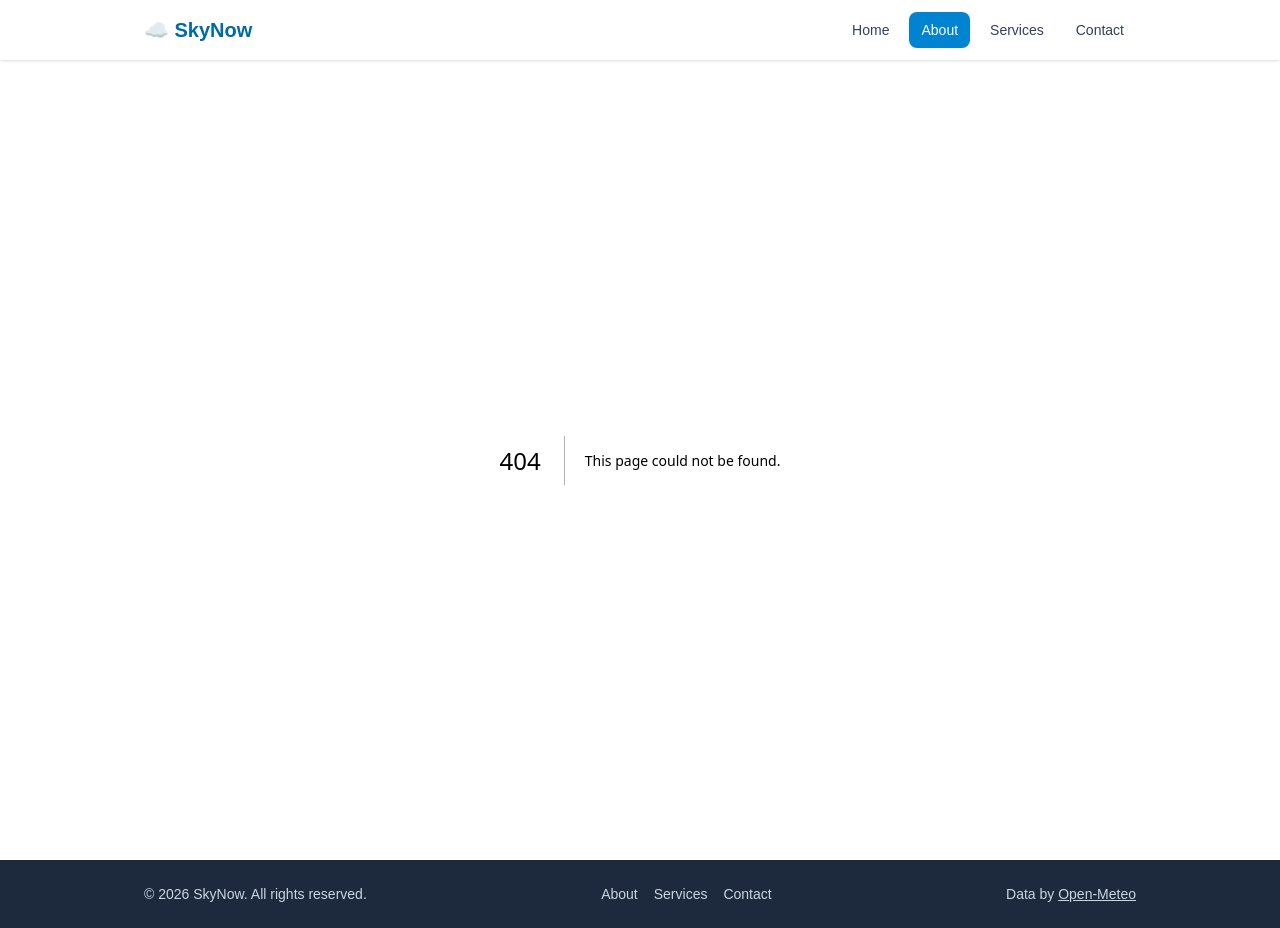
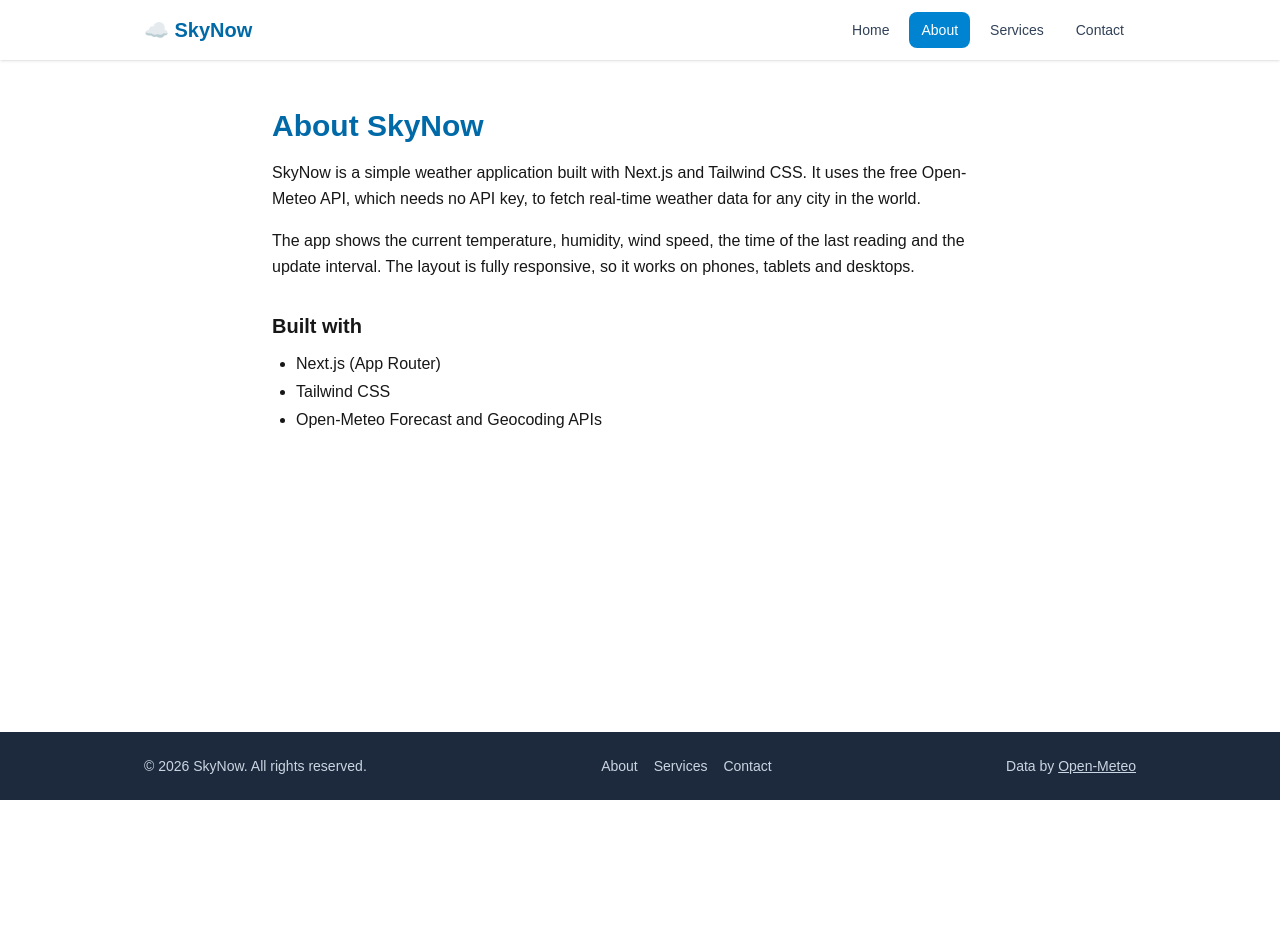
Before and after one commit to imtiajislam005/-Weather-App-Using-Next.js, a Next.js app: page /about in a window 1280 px wide. Before the commit this address had no page. After the commit the page ends 800 px from the top, so only its background shows below. Built offline with nearby package versions, Linux system fonts and the light colour scheme.

Commit message:
feat(about): add About page

```diff
--- /dev/null
+++ b/app/about/page.js
@@ -0,0 +1,25 @@
+export const metadata = { title: "About – SkyNow" };
+
+export default function AboutPage() {
+  return (
+    <div className="mx-auto max-w-3xl px-4 py-12">
+      <h1 className="text-3xl font-bold text-sky-700">About SkyNow</h1>
+      <p className="mt-4 leading-relaxed">
+        SkyNow is a simple weather application built with Next.js and Tailwind CSS.
+        It uses the free Open-Meteo API, which needs no API key, to fetch real-time
+        weather data for any city in the world.
+      </p>
+      <p className="mt-4 leading-relaxed">
+        The app shows the current temperature, humidity, wind speed, the time of the
+        last reading and the update interval. The layout is fully responsive, so it
+        works on phones, tablets and desktops.
+      </p>
+      <h2 className="mt-8 text-xl font-semibold">Built with</h2>
+      <ul className="mt-3 list-disc pl-6 space-y-1">
+        <li>Next.js (App Router)</li>
+        <li>Tailwind CSS</li>
+        <li>Open-Meteo Forecast and Geocoding APIs</li>
+      </ul>
+    </div>
+  );
+}
```
